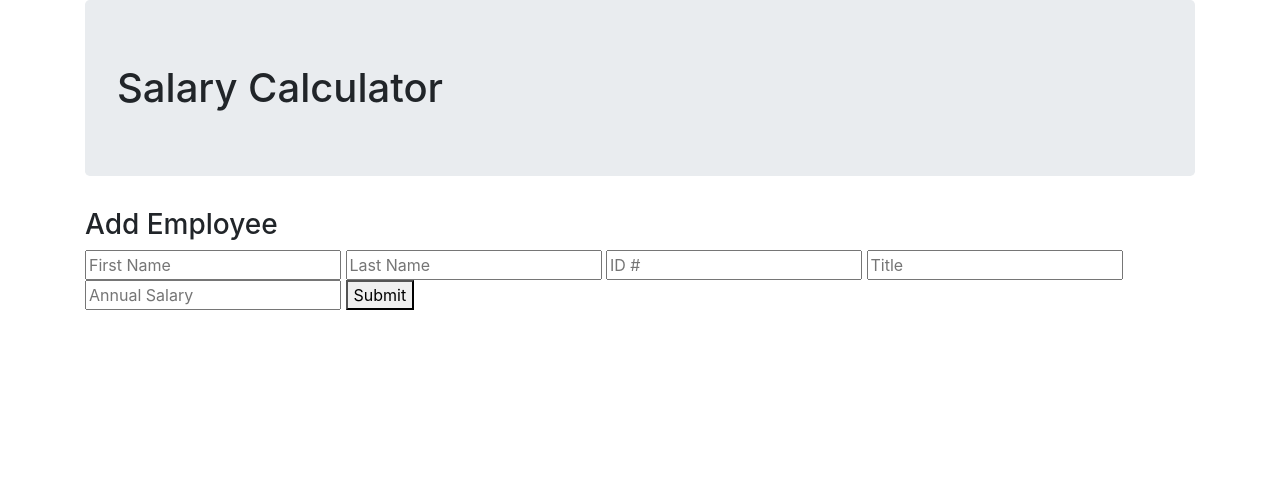
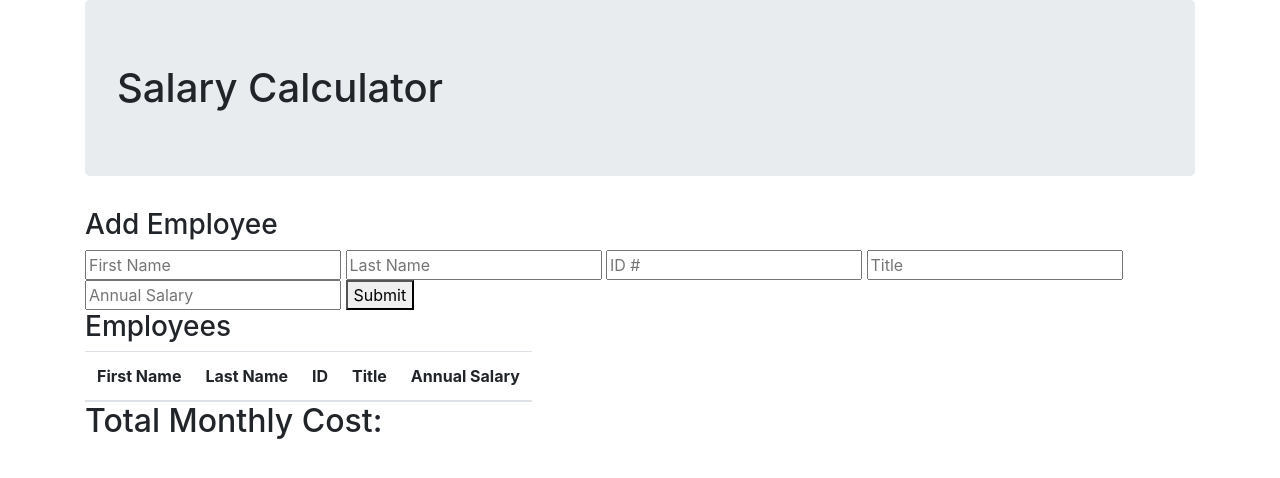
Before and after one commit to sundrata/Week-1-Challenge, a plain HTML site: page index.html in a window 1280 px wide. Drawn offline with Linux system fonts and the light colour scheme.

Commit message:
adds most HTML elements

```diff
--- a/index.html
+++ b/index.html
@@ -20,15 +20,32 @@
 
     <div class="info">
         <h3>Add Employee</h3>
-        <input type="text" placeholder="First Name">
-        <input type="text" placeholder="Last Name">
-        <input type="number" placeholder="ID #">
-        <input type="text" placeholder="Title">
-        <input type="number" placeholder="Annual Salary">
-        <button>Submit</button>
+        <input type="text" placeholder="First Name" id="firstName">
+        <input type="text" placeholder="Last Name" id="lastName">
+        <input type="number" placeholder="ID #" id="employeeID">
+        <input type="text" placeholder="Title" id="title">
+        <input type="number" placeholder="Annual Salary" id="annualSalary">
+        <button id="submitButton">Submit</button>
     </div>
 
     <div class="table">
+        <h3>Employees</h3>
+        <table>
+            <thead>
+                <tr>
+                    <th>First Name</th>
+                    <th>Last Name</th>
+                    <th>ID</th>
+                    <th>Title</th>
+                    <th>Annual Salary</th>
+                </tr>
+            </thead>
+
+            <tbody>
+
+            </tbody>
+        </table>
+        <h2>Total Monthly Cost:</h2><span></span>
 
     </div>
 
```
